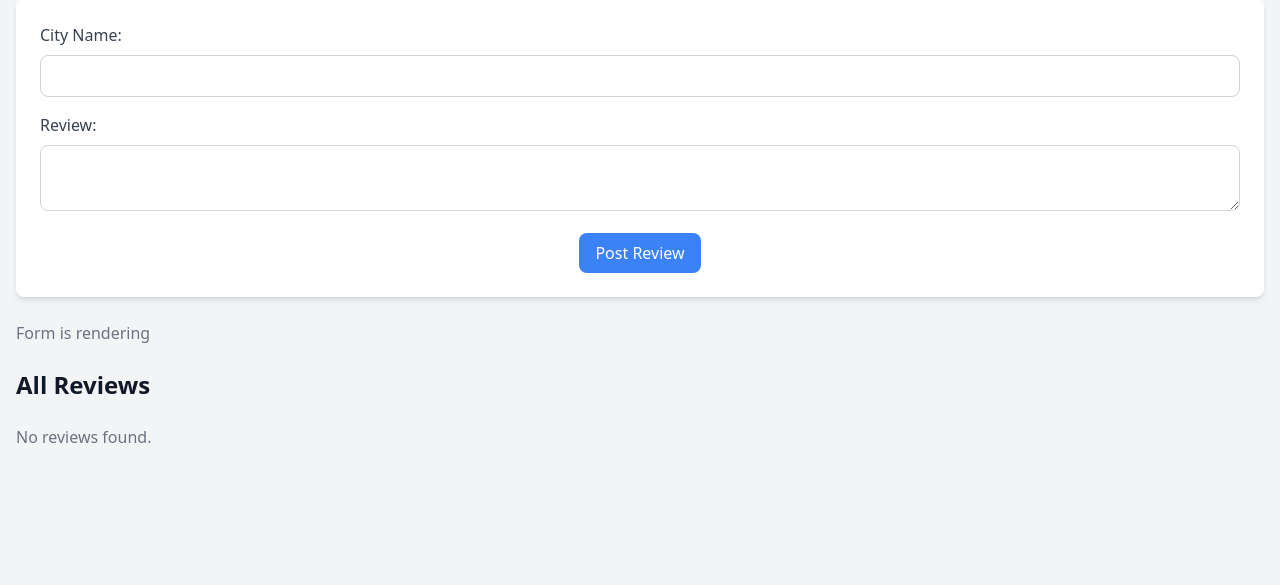
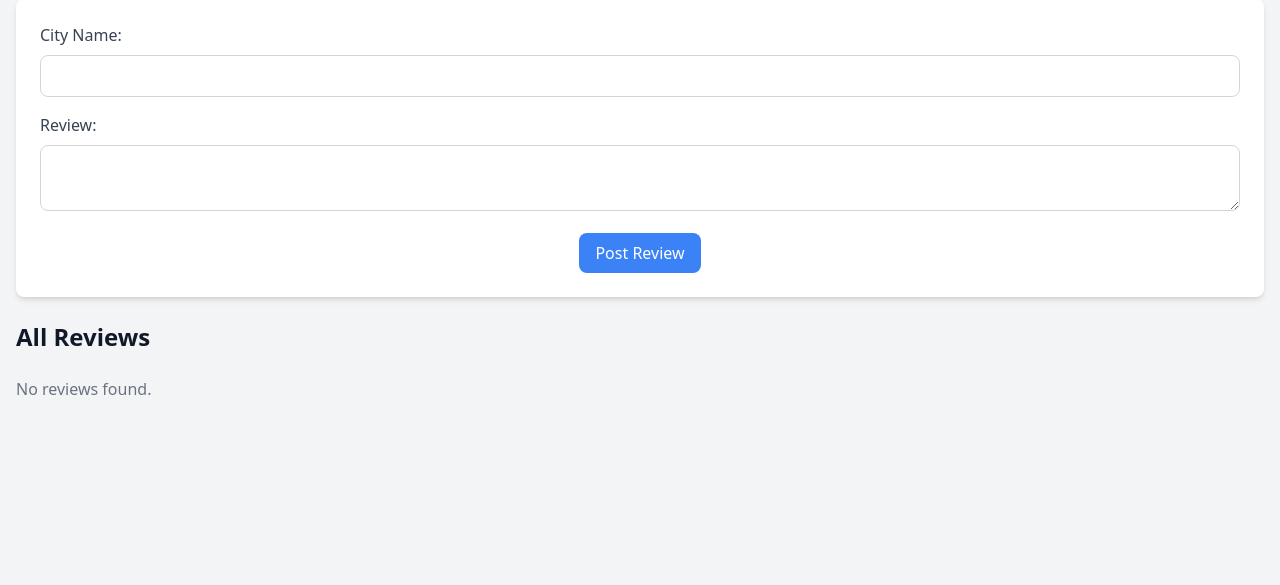
Before and after one commit to ChrisReynolds0508/epic-escapes, a Node project: template views/review.handlebars in a window 1280 px wide. Shown: the part 157-742 px from the top of the page. Run offline with Node 20 templates, Linux system fonts and the light colour scheme; the template is opened without the code that fills it, so the values that code supplies are empty; style sheets or scripts are compiled from the project's sources; some libraries are stand-ins or nearby versions.

Commit message:
remove uncessary test

```diff
--- a/views/review.handlebars
+++ b/views/review.handlebars
@@ -13,7 +13,6 @@
       <button class="bg-blue-500 text-white px-4 py-2 rounded-lg hover:bg-blue-600" type="submit">Post Review</button>
     </div>
   </form>
-  <p class="text-gray-500 mb-6">Form is rendering</p>
   <h2 class="text-2xl font-bold mb-6">All Reviews</h2>
   <div class="review-list">
     {{#each reviews}}
```
